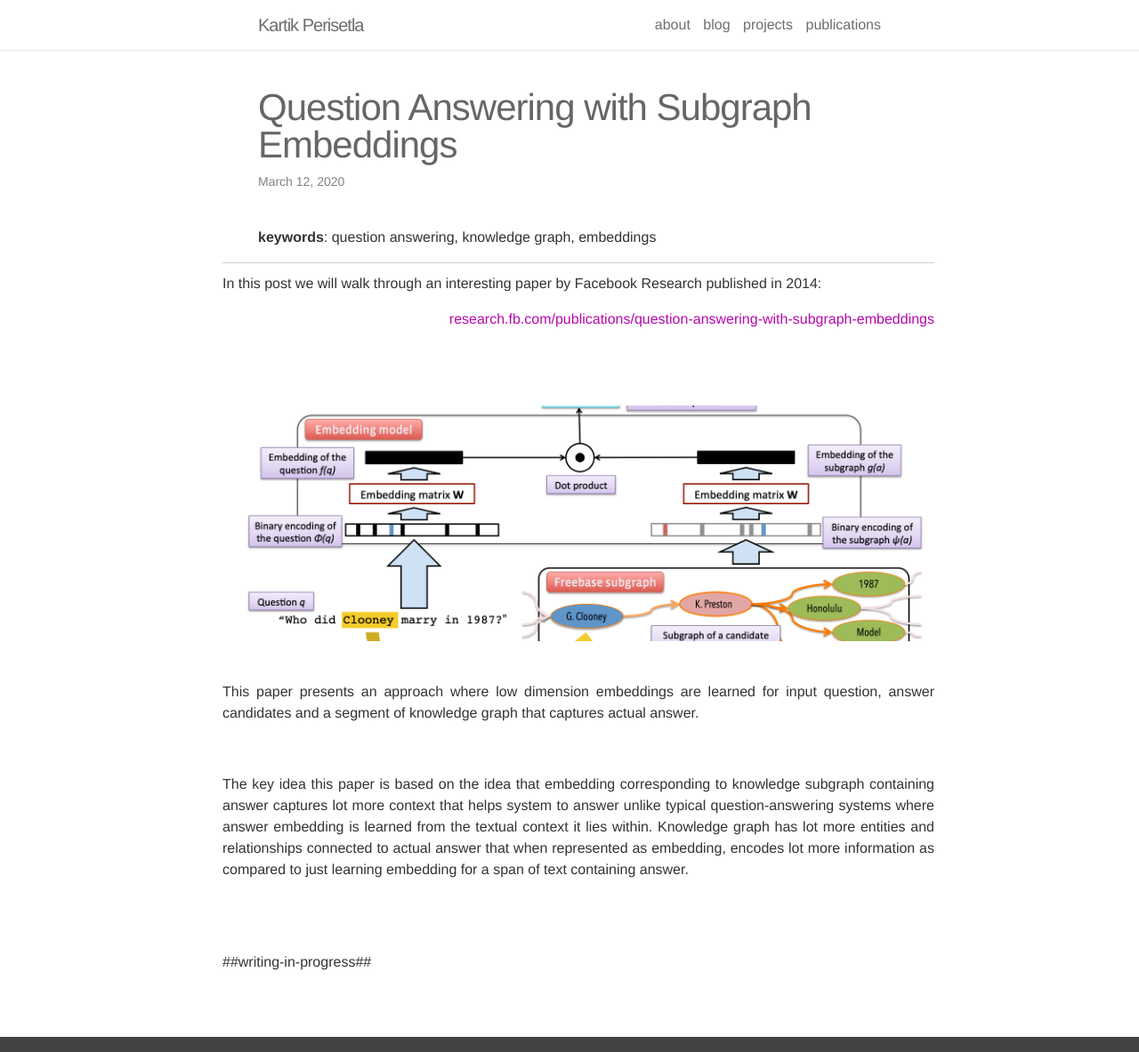
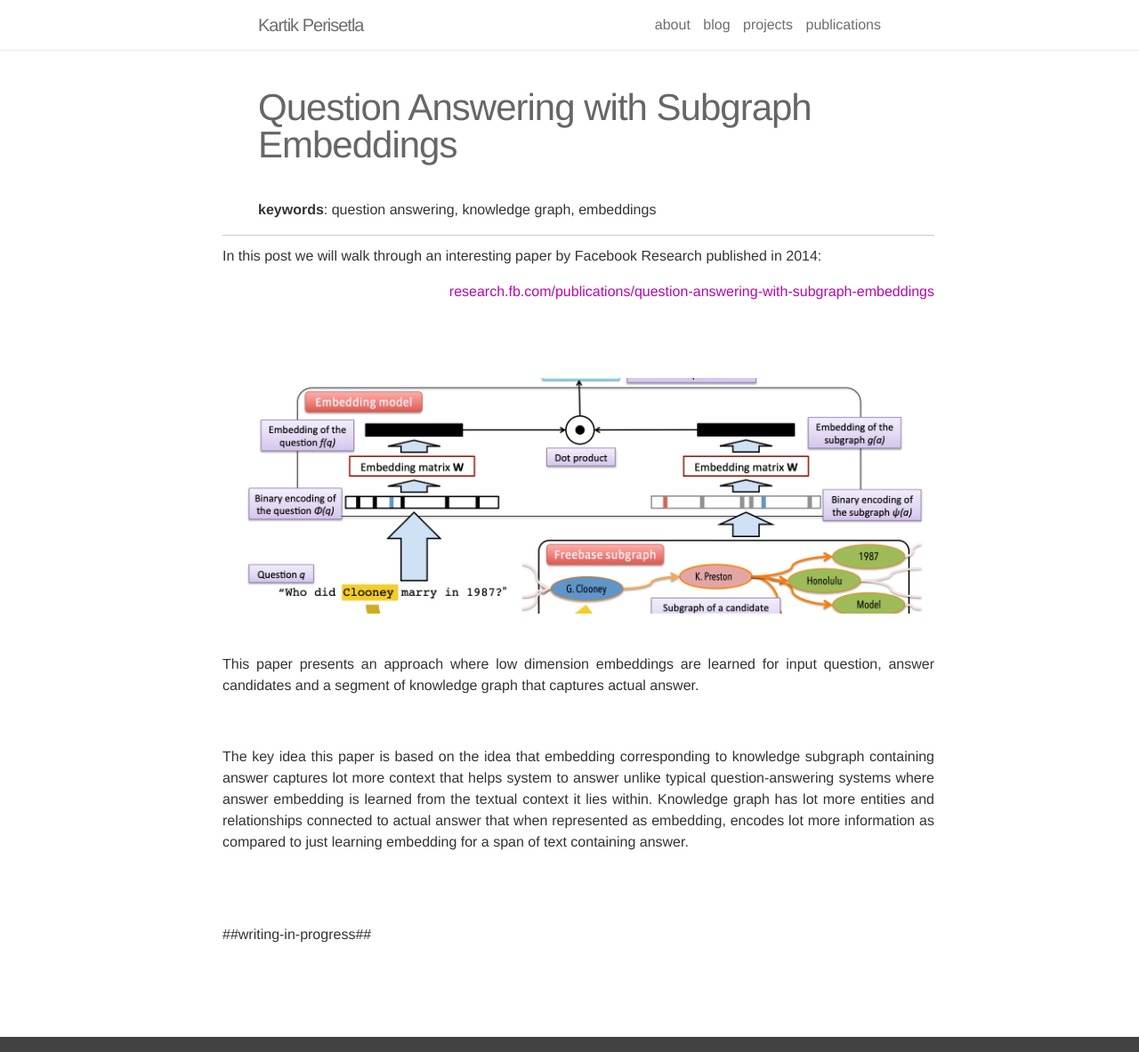
Before and after one commit to kartikperisetla/kartikperisetla.github.io, a Jekyll site: the page built from _posts/2020-03-12-queston.answering.subgraph.embeddings.markdown, in a window 1280 px wide and 1183 px high. Shown: the whole window at 89% size. Built offline with Jekyll 4.4.1, drawn with Linux system fonts in a browser that asks for light colours; nearby versions of some CDN libraries.

Commit message:
Update post.html

```diff
--- a/_layouts/post.html
+++ b/_layouts/post.html
@@ -5,7 +5,7 @@ layout: default
 
   <header class="post-header">
     <h1 class="post-title">{{ page.title }}</h1>
-    <p class="post-meta">{{ page.date | date: "%B %-d, %Y" }}{% if page.author %} • {{ page.author }}{% endif %}{% if page.meta %} • {{ page.meta }}{% endif %}</p>
+    <p class="post-meta">{% if page.author %} • {{ page.author }}{% endif %}{% if page.meta %} • {{ page.meta }}{% endif %}</p>
   </header>
 
   <article class="post-content">
```
